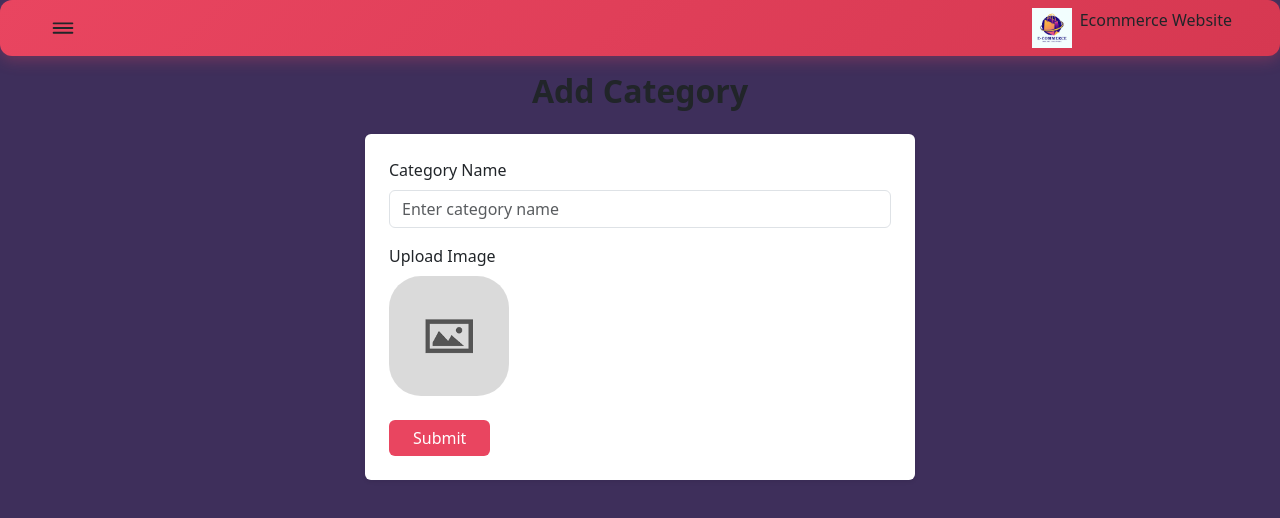
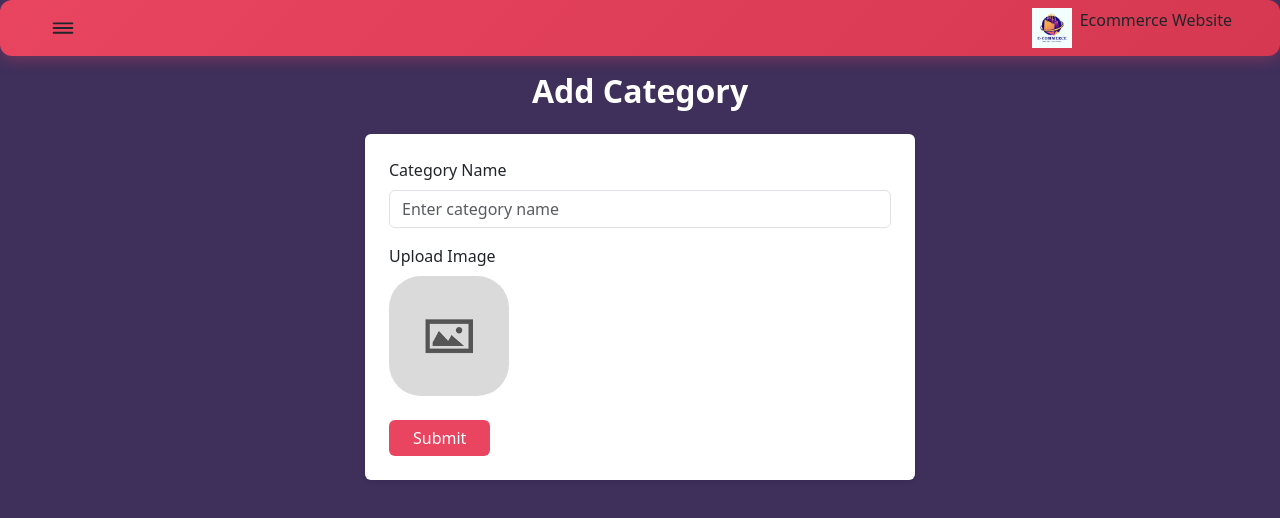
Before and after one commit to saravananvimal0608/ecommerce-front-end, a React (Create React App) app: page /admin/addcategory in a window 1280 px wide. Shown: the top 518 px of the page. Built offline with nearby package versions, Linux system fonts and the light colour scheme; no server answers; sample sign-in values are in the browser's storage.

Commit message:
changed heading color

```diff
--- a/src/components/admin/AddCategory.js
+++ b/src/components/admin/AddCategory.js
@@ -67,7 +67,7 @@ const AddCategory = () => {
     return (
         <div className="d-flex justify-content-center">
             <div className="w-100" style={{ maxWidth: "550px" }}>
-                <h2 className="text-center mb-4 fw-bold">
+                <h2 className="text-center mb-4 fw-bold text-white">
                     {id ? "Edit Category" : "Add Category"}
                 </h2>
 
```
